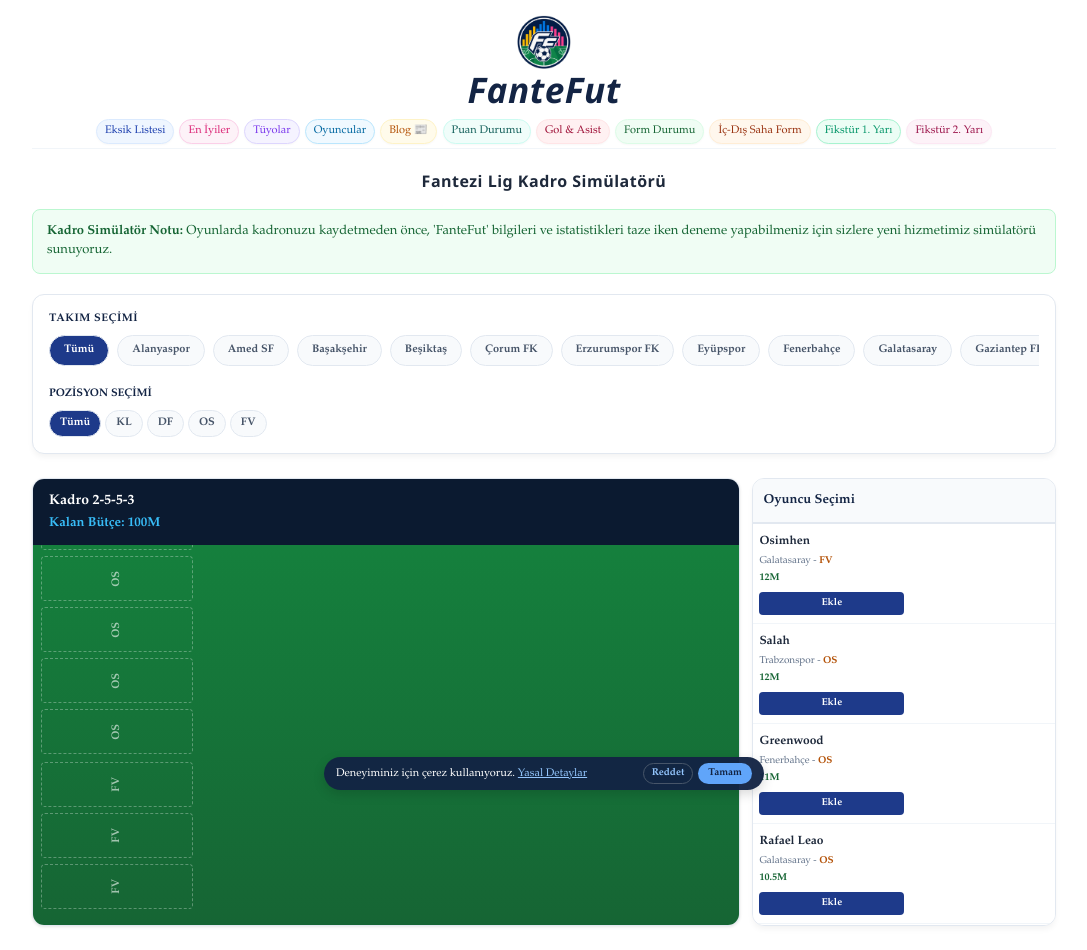
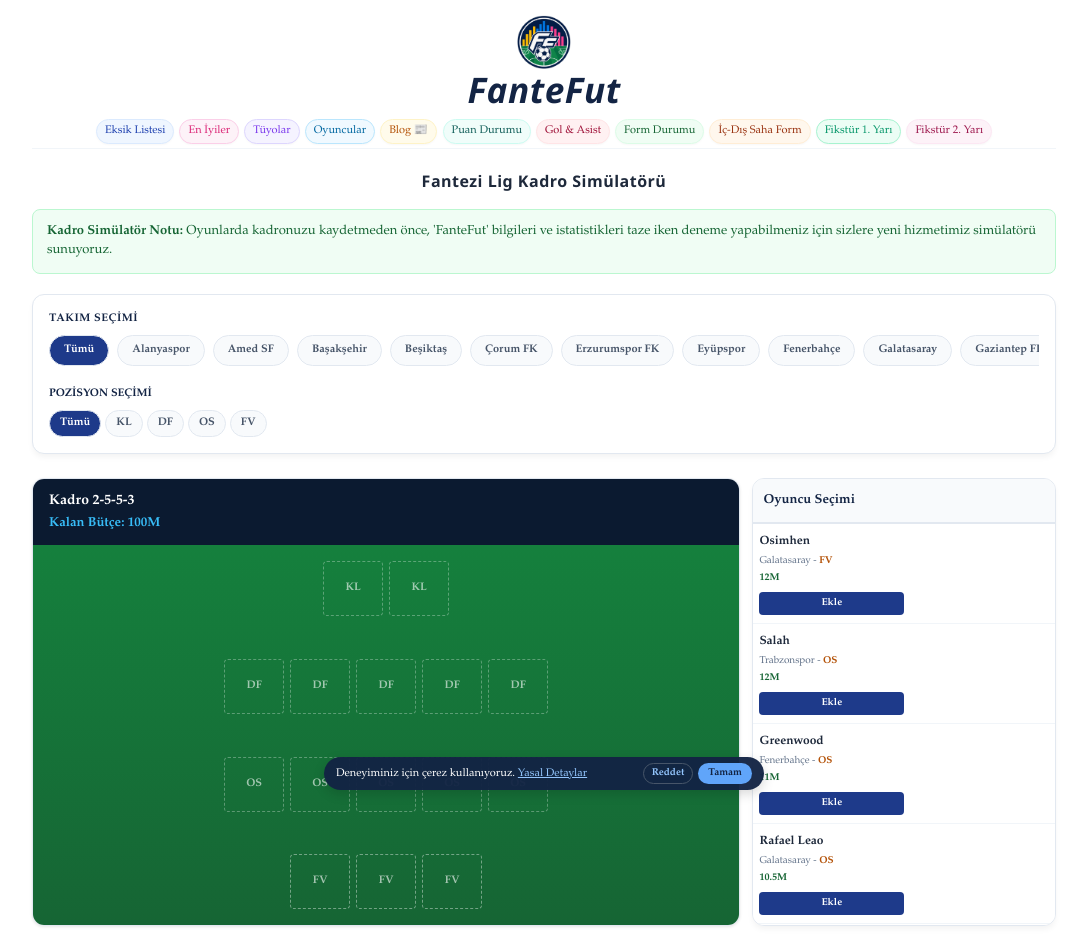
Before and after one commit to fantefut/fantefut, a Next.js app: page /kadronu-dene in a window 1280 px wide. Shown: the top 950 px of the page, without its empty margins (96-1183 px from the left). Built offline with nearby package versions, Linux system fonts and the light colour scheme.

Commit message:
guncelleme44

```diff
--- a/app/kadronu-dene/page.tsx
+++ b/app/kadronu-dene/page.tsx
@@ -225,84 +225,84 @@ export default function KadronuDenePage() {
             </div>
 
             {/* YEŞİL SAHA ALANI (380px SABİT BOYUT) */}
-            <div style={{
+           <div style={{
   background: 'linear-gradient(to bottom, #15803d, #166534)',
   padding: '16px 8px',
   display: 'flex',
-  flexDirection: 'column-reverse', /* Yan yana yerine dikey ve ters sıralama (KL altta, FV üstte) */
-  overflowX: 'hidden',
-  gap: '8px',
+  flexDirection: 'column-reverse', /* Sahanın yönünü dikey yaptık, elemanlar aşağıdan yukarı dizilecek */
+  overflowY: 'hidden', /* overflowX yerine dikey taşmaları önlemek için Y yaptık */
+  gap: '12px', /* Satırların arasındaki boşluk */
   position: 'relative',
   height: '380px',
   justifyContent: 'space-between',
   flexGrow: 1
 }}>
 
-              {/* 1. Sütun: Forvet Sütunu (FV) */}
-              <div style={{ display: 'flex', flexDirection: 'column', justifyContent: 'center', gap: '6px', width: '22%' }}>
+                           {/* 1. Satır: Forvet Satırı (FV) */}
+              <div style={{ display: 'flex', flexDirection: 'row', justifyContent: 'center', gap: '6px', width: '100%' }}>
                 {getPlayersByPosition("FV").map((p) => (
-                  /* Oyuncu eklendiğinde sola bakması için transform verilmedi (ya da 0deg) */
-                  <div key={p.id} style={{ textAlign: 'center', display: 'flex', flexDirection: 'column', alignItems: 'center', gap: '4px', writingMode: 'vertical-rl', margin: '0 auto' }}>
-                    <div style={{ backgroundColor: 'rgba(0,0,0,0.85)', color: '#fff', fontSize: '10px', fontWeight: 'bold', padding: '4px 2px', borderRadius: '4px', overflow: 'hidden', textOverflow: 'ellipsis', whiteSpace: 'nowrap' }}>{p.name}</div>
-                    <div style={{ color: '#fef08a', fontSize: '10px', fontWeight: 'bold', margin: '2px 0' }}>{p.price}M</div>
-                    <button onClick={() => removePlayer(p)} style={{ backgroundColor: '#ef4444', color: '#ffffff', border: 'none', fontSize: '9px', padding: '4px 2px', borderRadius: '3px', cursor: 'pointer', fontWeight: 'bold' }}>Kaldır</button>
+                  <div key={p.id} style={{ textAlign: 'center', display: 'flex', flexDirection: 'column', alignItems: 'center', gap: '4px', flex: '1', maxWidth: '60px' }}>
+                    <div style={{ backgroundColor: 'rgba(0,0,0,0.85)', color: '#fff', fontSize: '9px', fontWeight: 'bold', padding: '4px 4px', borderRadius: '4px', overflow: 'hidden', textOverflow: 'ellipsis', whiteSpace: 'nowrap', width: '100%' }}>{p.name}</div>
+                    <div style={{ color: '#fef08a', fontSize: '9px', fontWeight: 'bold', margin: '1px 0' }}>{p.price}M</div>
+                    <button onClick={() => removePlayer(p)} style={{ backgroundColor: '#ef4444', color: '#ffffff', border: 'none', fontSize: '8px', padding: '3px 4px', borderRadius: '3px', cursor: 'pointer', fontWeight: 'bold', width: '100%' }}>Kaldır</button>
                   </div>
                 ))}
                 {Array.from({ length: 3 - getPlayersByPosition("FV").length }).map((_, i) => (
-                  /* Boş pozisyon harfleri sağa bakmaya devam ediyor (rotate(180deg)) */
-                  <div key={i} onClick={() => setSeciliPozisyon("FV")} style={{ display: 'flex', alignItems: 'center', justifyContent: 'center', color: 'rgba(255,255,255,0.6)', fontSize: '11px', fontWeight: 'bold', cursor: 'pointer', border: '1px dashed rgba(255,255,255,0.3)', borderRadius: '4px', height: '45px' }}>
-                    <span style={{ writingMode: 'vertical-rl', transform: 'rotate(180deg)' }}>FV</span>
+                  <div key={i} onClick={() => setSeciliPozisyon("FV")} style={{ display: 'flex', alignItems: 'center', justifyContent: 'center', color: 'rgba(255,255,255,0.6)', fontSize: '11px', fontWeight: 'bold', cursor: 'pointer', border: '1px dashed rgba(255,255,255,0.4)', borderRadius: '4px', flex: '1', maxWidth: '60px', height: '55px' }}>
+                    <span>FV</span>
                   </div>
                 ))}
               </div>
 
-              {/* 2. Sütun: Orta Saha Sütunu (OS) */}
-              <div style={{ display: 'flex', flexDirection: 'column', justifyContent: 'center', gap: '6px', width: '22%' }}>
+              {/* 2. Satır: Orta Saha Satırı (OS) */}
+              <div style={{ display: 'flex', flexDirection: 'row', justifyContent: 'center', gap: '6px', width: '100%' }}>
                 {getPlayersByPosition("OS").map((p) => (
-                  <div key={p.id} style={{ textAlign: 'center', display: 'flex', flexDirection: 'column', alignItems: 'center', gap: '4px', writingMode: 'vertical-rl', margin: '0 auto' }}>
-                    <div style={{ backgroundColor: 'rgba(0,0,0,0.85)', color: '#fff', fontSize: '10px', fontWeight: 'bold', padding: '4px 2px', borderRadius: '4px', overflow: 'hidden', textOverflow: 'ellipsis', whiteSpace: 'nowrap' }}>{p.name}</div>
-                    <div style={{ color: '#fef08a', fontSize: '10px', fontWeight: 'bold', margin: '2px 0' }}>{p.price}M</div>
-                    <button onClick={() => removePlayer(p)} style={{ backgroundColor: '#ef4444', color: '#ffffff', border: 'none', fontSize: '9px', padding: '4px 2px', borderRadius: '3px', cursor: 'pointer', fontWeight: 'bold' }}>Kaldır</button>
+                  <div key={p.id} style={{ textAlign: 'center', display: 'flex', flexDirection: 'column', alignItems: 'center', gap: '4px', flex: '1', maxWidth: '60px' }}>
+                    <div style={{ backgroundColor: 'rgba(0,0,0,0.85)', color: '#fff', fontSize: '9px', fontWeight: 'bold', padding: '4px 4px', borderRadius: '4px', overflow: 'hidden', textOverflow: 'ellipsis', whiteSpace: 'nowrap', width: '100%' }}>{p.name}</div>
+                    <div style={{ color: '#fef08a', fontSize: '9px', fontWeight: 'bold', margin: '1px 0' }}>{p.price}M</div>
+                    <button onClick={() => removePlayer(p)} style={{ backgroundColor: '#ef4444', color: '#ffffff', border: 'none', fontSize: '8px', padding: '3px 4px', borderRadius: '3px', cursor: 'pointer', fontWeight: 'bold', width: '100%' }}>Kaldır</button>
                   </div>
                 ))}
                 {Array.from({ length: 5 - getPlayersByPosition("OS").length }).map((_, i) => (
-                  <div key={i} onClick={() => setSeciliPozisyon("OS")} style={{ display: 'flex', alignItems: 'center', justifyContent: 'center', color: 'rgba(255,255,255,0.6)', fontSize: '11px', fontWeight: 'bold', cursor: 'pointer', border: '1px dashed rgba(255,255,255,0.3)', borderRadius: '4px', height: '45px' }}>
-                    <span style={{ writingMode: 'vertical-rl', transform: 'rotate(180deg)' }}>OS</span>
+                  <div key={i} onClick={() => setSeciliPozisyon("OS")} style={{ display: 'flex', alignItems: 'center', justifyContent: 'center', color: 'rgba(255,255,255,0.6)', fontSize: '11px', fontWeight: 'bold', cursor: 'pointer', border: '1px dashed rgba(255,255,255,0.3)', borderRadius: '4px', flex: '1', maxWidth: '60px', height: '55px' }}>
+                    <span>OS</span>
                   </div>
                 ))}
               </div>
 
-              {/* 3. Sütun: Defans Sütunu (DF) */}
-              <div style={{ display: 'flex', flexDirection: 'column', justifyContent: 'center', gap: '6px', width: '22%' }}>
+              {/* 3. Satır: Defans Satırı (DF) */}
+              <div style={{ display: 'flex', flexDirection: 'row', justifyContent: 'center', gap: '6px', width: '100%' }}>
                 {getPlayersByPosition("DF").map((p) => (
-                  <div key={p.id} style={{ textAlign: 'center', display: 'flex', flexDirection: 'column', alignItems: 'center', gap: '4px', writingMode: 'vertical-rl', margin: '0 auto' }}>
-                    <div style={{ backgroundColor: 'rgba(0,0,0,0.85)', color: '#fff', fontSize: '10px', fontWeight: 'bold', padding: '4px 2px', borderRadius: '4px', overflow: 'hidden', textOverflow: 'ellipsis', whiteSpace: 'nowrap' }}>{p.name}</div>
-                    <div style={{ color: '#fef08a', fontSize: '10px', fontWeight: 'bold', margin: '2px 0' }}>{p.price}M</div>
-                    <button onClick={() => removePlayer(p)} style={{ backgroundColor: '#ef4444', color: '#ffffff', border: 'none', fontSize: '9px', padding: '4px 2px', borderRadius: '3px', cursor: 'pointer', fontWeight: 'bold' }}>Kaldır</button>
+                  <div key={p.id} style={{ textAlign: 'center', display: 'flex', flexDirection: 'column', alignItems: 'center', gap: '4px', flex: '1', maxWidth: '60px' }}>
+                    <div style={{ backgroundColor: 'rgba(0,0,0,0.85)', color: '#fff', fontSize: '9px', fontWeight: 'bold', padding: '4px 4px', borderRadius: '4px', overflow: 'hidden', textOverflow: 'ellipsis', whiteSpace: 'nowrap', width: '100%' }}>{p.name}</div>
+                    <div style={{ color: '#fef08a', fontSize: '9px', fontWeight: 'bold', margin: '1px 0' }}>{p.price}M</div>
+                    <button onClick={() => removePlayer(p)} style={{ backgroundColor: '#ef4444', color: '#ffffff', border: 'none', fontSize: '8px', padding: '3px 4px', borderRadius: '3px', cursor: 'pointer', fontWeight: 'bold', width: '100%' }}>Kaldır</button>
                   </div>
                 ))}
                 {Array.from({ length: 5 - getPlayersByPosition("DF").length }).map((_, i) => (
-                  <div key={i} onClick={() => setSeciliPozisyon("DF")} style={{ display: 'flex', alignItems: 'center', justifyContent: 'center', color: 'rgba(255,255,255,0.6)', fontSize: '11px', fontWeight: 'bold', cursor: 'pointer', border: '1px dashed rgba(255,255,255,0.3)', borderRadius: '4px', height: '45px' }}>
-                    <span style={{ writingMode: 'vertical-rl', transform: 'rotate(180deg)' }}>DF</span>
+                  <div key={i} onClick={() => setSeciliPozisyon("DF")} style={{ display: 'flex', alignItems: 'center', justifyContent: 'center', color: 'rgba(255,255,255,0.6)', fontSize: '11px', fontWeight: 'bold', cursor: 'pointer', border: '1px dashed rgba(255,255,255,0.3)', borderRadius: '4px', flex: '1', maxWidth: '60px', height: '55px' }}>
+                    <span>DF</span>
                   </div>
                 ))}
               </div>
 
-              {/* 4. Sütun: Kaleci Sütunu (KL) */}
-              <div style={{ display: 'flex', flexDirection: 'column', justifyContent: 'center', gap: '6px', width: '22%' }}>
+              {/* 4. Satır: Kaleci Satırı (KL) */}
+              <div style={{ display: 'flex', flexDirection: 'row', justifyContent: 'center', gap: '6px', width: '100%' }}>
                 {getPlayersByPosition("KL").map((p) => (
-                  <div key={p.id} style={{ textAlign: 'center', display: 'flex', flexDirection: 'column', alignItems: 'center', gap: '4px', writingMode: 'vertical-rl', margin: '0 auto' }}>
-                    <div style={{ backgroundColor: 'rgba(0,0,0,0.85)', color: '#fff', fontSize: '10px', fontWeight: 'bold', padding: '4px 2px', borderRadius: '4px', overflow: 'hidden', textOverflow: 'ellipsis', whiteSpace: 'nowrap' }}>{p.name}</div>
-                    <div style={{ color: '#fef08a', fontSize: '10px', fontWeight: 'bold', margin: '2px 0' }}>{p.price}M</div>
-                    <button onClick={() => removePlayer(p)} style={{ backgroundColor: '#ef4444', color: '#ffffff', border: 'none', fontSize: '9px', padding: '4px 2px', borderRadius: '3px', cursor: 'pointer', fontWeight: 'bold' }}>Kaldır</button>
+                  <div key={p.id} style={{ textAlign: 'center', display: 'flex', flexDirection: 'column', alignItems: 'center', gap: '4px', flex: '1', maxWidth: '60px' }}>
+                    <div style={{ backgroundColor: 'rgba(0,0,0,0.85)', color: '#fff', fontSize: '9px', fontWeight: 'bold', padding: '4px 4px', borderRadius: '4px', overflow: 'hidden', textOverflow: 'ellipsis', whiteSpace: 'nowrap', width: '100%' }}>{p.name}</div>
+                    <div style={{ color: '#fef08a', fontSize: '9px', fontWeight: 'bold', margin: '1px 0' }}>{p.price}M</div>
+                    <button onClick={() => removePlayer(p)} style={{ backgroundColor: '#ef4444', color: '#ffffff', border: 'none', fontSize: '8px', padding: '3px 4px', borderRadius: '3px', cursor: 'pointer', fontWeight: 'bold', width: '100%' }}>Kaldır</button>
                   </div>
                 ))}
                 {Array.from({ length: 2 - getPlayersByPosition("KL").length }).map((_, i) => (
-                  <div key={i} onClick={() => setSeciliPozisyon("KL")} style={{ display: 'flex', alignItems: 'center', justifyContent: 'center', color: 'rgba(255,255,255,0.6)', fontSize: '11px', fontWeight: 'bold', cursor: 'pointer', border: '1px dashed rgba(255,255,255,0.3)', borderRadius: '4px', height: '45px' }}>
-                    <span style={{ writingMode: 'vertical-rl', transform: 'rotate(180deg)' }}>KL</span>
+                  <div key={i} onClick={() => setSeciliPozisyon("KL")} style={{ display: 'flex', alignItems: 'center', justifyContent: 'center', color: 'rgba(255,255,255,0.6)', fontSize: '11px', fontWeight: 'bold', cursor: 'pointer', border: '1px dashed rgba(255,255,255,0.3)', borderRadius: '4px', flex: '1', maxWidth: '60px', height: '55px' }}>
+                    <span>KL</span>
                   </div>
                 ))}
               </div>
+
+
 
             </div>
           </div>
```
